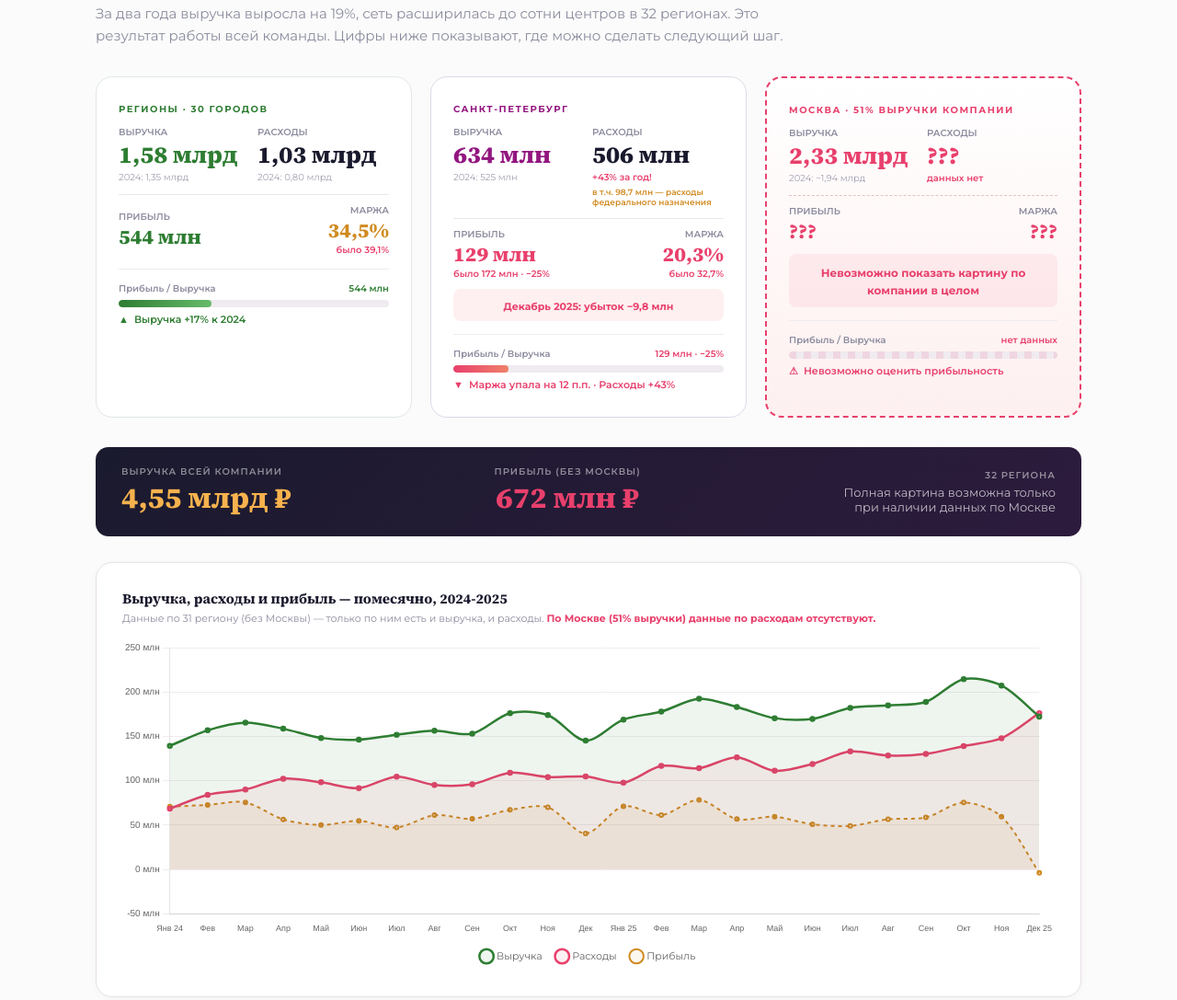
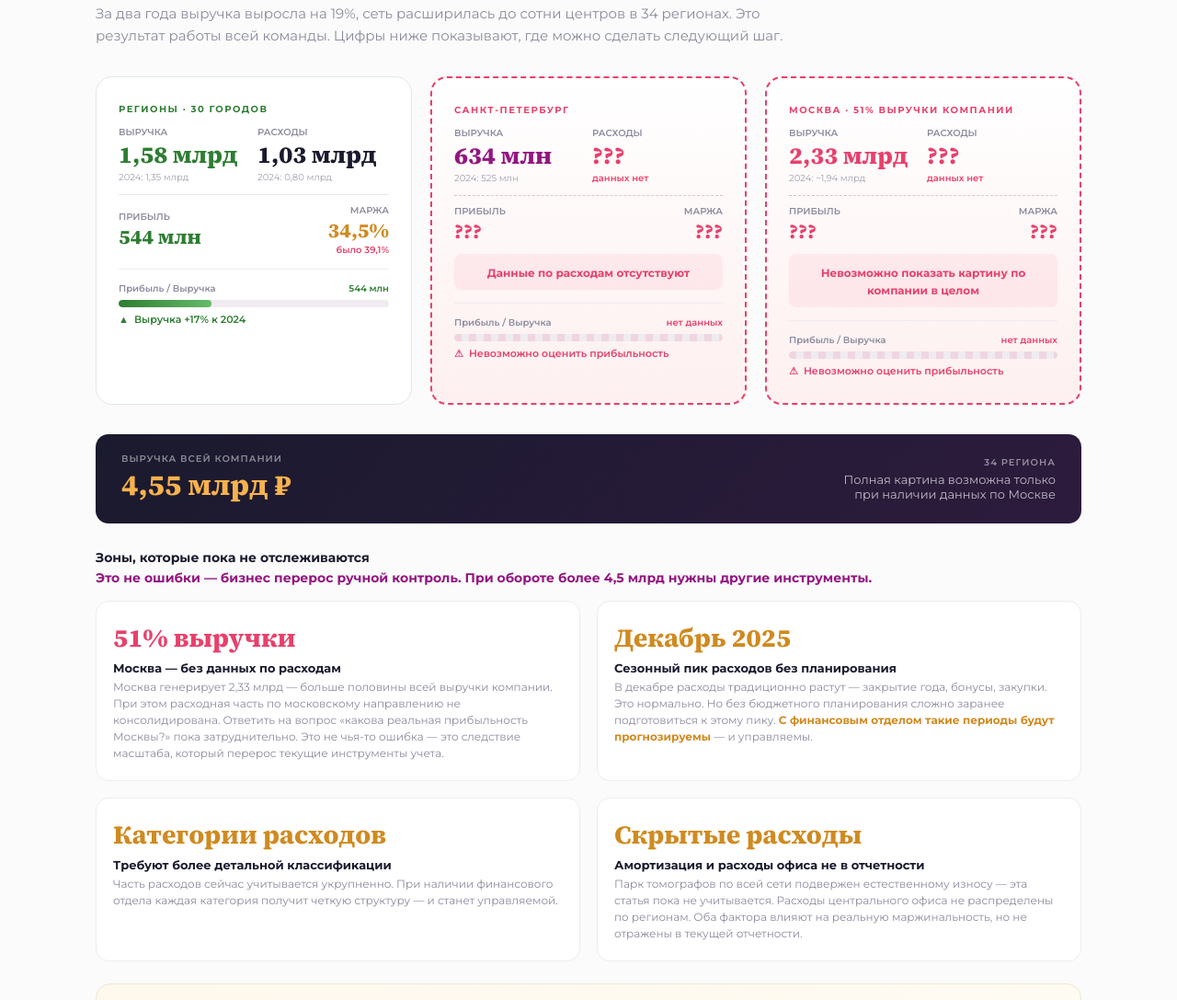
Before and after one commit to picassokazan-dot/strategic2026, a plain HTML site: page index.html in a window 1280 px wide. Shown: the part 2824-3911 px from the top of the page at 92% size. Drawn offline with nearby package versions, Linux system fonts and the light colour scheme; animation ran at ten frames a second.

Commit message:
feat: обновить CC 2026.html
Удалена диаграмма помесячных данных, СПБ приведен к формату МСК (нет данных),
удалены прибыль без Москвы и маржа, 32 региона заменены на 34.

Co-Authored-By: Claude Opus 4.6 (1M context) <noreply@anthropic.com>

```diff
--- a/index.html
+++ b/index.html
@@ -485,7 +485,7 @@
 
       <div class="zb-subtitle">Как устроен финансовый контроль сегодня</div>
       <p>Бухгалтерия компании работает. Деньги считаются, налоги платятся, зарплаты начисляются. Команда делает свою работу добросовестно — и именно благодаря этим людям компания функционирует каждый день.</p>
-      <p>При этом стоит посмотреть на масштаб: федеральная сеть из сотни центров в 32 регионах, с оборотом более 4,5 млрд рублей — и <strong style="color:#931680">всего 4 человека в управленческой аналитике</strong>. Бухгалтерия — порядка 20 сотрудников — выполняет свои прямые функции, но при этом <strong style="color:#D08A20">вынуждена брать на себя задачи финансового контроля</strong>, которые не являются её профильной зоной ответственности. Когда компания была меньше, этого хватало. Сейчас масштаб вырос, а структура осталась прежней — и это не вопрос качества работы людей, а вопрос соответствия инструмента масштабу задачи.</p>
+      <p>При этом стоит посмотреть на масштаб: федеральная сеть из сотни центров в 34 регионах, с оборотом более 4,5 млрд рублей — и <strong style="color:#931680">всего 4 человека в управленческой аналитике</strong>. Бухгалтерия — порядка 20 сотрудников — выполняет свои прямые функции, но при этом <strong style="color:#D08A20">вынуждена брать на себя задачи финансового контроля</strong>, которые не являются её профильной зоной ответственности. Когда компания была меньше, этого хватало. Сейчас масштаб вырос, а структура осталась прежней — и это не вопрос качества работы людей, а вопрос соответствия инструмента масштабу задачи.</p>
 
       <div class="zb-subtitle">1. Данные формируются по запросу, а не поступают автоматически</div>
       <p>Сегодня, чтобы увидеть финансовую картину по конкретному региону, юридическому лицу или направлению, нужно <strong style="color:#E8406C">запросить данные</strong>. После этого команда начинает их собирать — вручную, из разных источников, в сжатые сроки.</p>
@@ -532,7 +532,7 @@
       </table>
 
       <div class="zb-highlight">
-        <p><strong style="color:#931680">Важно понимать:</strong> бухгалтерия и финансовый контроль — это разные функции. Бухгалтерия фиксирует то, что уже произошло. Финансовое управление помогает управлять тем, что произойдет. Направление уже существует — теперь его нужно <strong style="color:#2E7D32">масштабировать под размер компании</strong> и дать ему фокус исключительно на финансовом контроле. При обороте более 4,5 млрд и 32 регионах — это вложение, которое позволит принимать более точные решения о развитии.</p>
+        <p><strong style="color:#931680">Важно понимать:</strong> бухгалтерия и финансовый контроль — это разные функции. Бухгалтерия фиксирует то, что уже произошло. Финансовое управление помогает управлять тем, что произойдет. Направление уже существует — теперь его нужно <strong style="color:#2E7D32">масштабировать под размер компании</strong> и дать ему фокус исключительно на финансовом контроле. При обороте более 4,5 млрд и 34 регионах — это вложение, которое позволит принимать более точные решения о развитии.</p>
       </div>
 
       <div style="margin-top:28px;padding-top:24px;border-top:1px solid #F0EBF0">
@@ -576,7 +576,7 @@
       </div>
 
 
-      <p>Когда компания была маленькой, гибкость была нашим преимуществом. Каждый город настраивал процессы под себя, и это работало. Сейчас у нас сотни центров в 32 регионах плюс новые направления — СЦ, ЦФД, Picasso Lab, ИДР. И то, что раньше было гибкостью, превратилось в сложность, которую важно осознанно перестроить.</p>
+      <p>Когда компания была маленькой, гибкость была нашим преимуществом. Каждый город настраивал процессы под себя, и это работало. Сейчас у нас сотни центров в 34 регионах плюс новые направления — СЦ, ЦФД, Picasso Lab, ИДР. И то, что раньше было гибкостью, превратилось в сложность, которую важно осознанно перестроить.</p>
 
       <div class="zb-subtitle">Сложность №1: направления запускаются по-разному, хотя клиентская база общая</div>
       <p>У нас четыре новых направления. Они работают с теми же клиниками, теми же пациентами, но бизнес-процессы у них — свои. Например, лаборатория и ЦФД могут обслуживать одного и того же партнера, но он получает счета от разных отделов, подписывает разные договоры, сталкивается с разными регламентами.</p>
@@ -886,7 +886,7 @@
       </div>
 
       <p>В компании сильная команда. Это люди, которые строили бизнес с нуля, проходили этапы роста, открывали новые центры, запускали направления. <strong style="color:#2E7D32">Это наш главный ресурс и наше конкурентное преимущество.</strong></p>
-      <p>Сейчас компания вышла на новый масштаб: сотни центров в 32 регионах, новые направления, усложнившаяся структура. И мы видим, что те инструменты и подходы к управлению людьми, которые работали раньше, сегодня требуют донастройки.</p>
+      <p>Сейчас компания вышла на новый масштаб: сотни центров в 34 регионах, новые направления, усложнившаяся структура. И мы видим, что те инструменты и подходы к управлению людьми, которые работали раньше, сегодня требуют донастройки.</p>
       <p>Мы не говорим о кризисе. Мы говорим о <strong style="color:#931680">естественном этапе развития</strong>: когда бизнес вырос, система управления людьми должна за ним подтянуться.</p>
       <p>Если этого не сделать, вот к чему мы придем в ближайшие 1–2 года:</p>
       <ul>
@@ -968,7 +968,7 @@
 <section id="section-finance" style="max-width:1200px;margin:0 auto;padding:40px 32px 20px">
   <div class="sn">02 — Финансовая картина</div>
   <div class="st">Бизнес <em>вырос</em> — это главное</div>
-  <div class="ss">За два года выручка выросла на 19%, сеть расширилась до сотни центров в 32 регионах. Это результат работы всей команды. Цифры ниже показывают, где можно сделать следующий шаг.</div>
+  <div class="ss">За два года выручка выросла на 19%, сеть расширилась до сотни центров в 34 регионах. Это результат работы всей команды. Цифры ниже показывают, где можно сделать следующий шаг.</div>
 
   <!-- 3 REGIONAL BLOCKS -->
   <div style="display:grid;grid-template-columns:1fr 1fr 1fr;gap:20px;margin-bottom:32px">
@@ -992,23 +992,23 @@
     </div>
 
     <!-- СПБ -->
-    <div class="hover-lift" style="background:#fff;border:1px solid #E0D8E8;border-radius:18px;padding:28px 24px">
-      <div style="font-size:10px;font-weight:700;text-transform:uppercase;letter-spacing:1.5px;color:#931680;margin-bottom:12px">Санкт-Петербург</div>
+    <div class="hover-lift-red" style="background:linear-gradient(180deg,#fff,#FEF0F0);border:2px dashed #E8406C;border-radius:18px;padding:28px 24px;position:relative">
+      <div style="font-size:10px;font-weight:700;text-transform:uppercase;letter-spacing:1.5px;color:#E8406C;margin-bottom:12px">Санкт-Петербург</div>
       <div style="display:grid;grid-template-columns:1fr 1fr;gap:8px;margin-bottom:12px">
         <div><div style="font-size:10px;color:#8B8B9E;font-weight:600">ВЫРУЧКА</div><div style="font-family:'Source Serif 4',serif;font-size:26px;font-weight:800;color:#931680">634 млн</div><div style="font-size:10px;color:#A0A0B0">2024: 525 млн</div></div>
-        <div><div style="font-size:10px;color:#8B8B9E;font-weight:600">РАСХОДЫ</div><div style="font-family:'Source Serif 4',serif;font-size:26px;font-weight:800;color:#1A1A2E">506 млн</div><div style="font-size:10px;color:#E8406C;font-weight:600">+43% за год!</div><div style="font-size:9px;color:#D08A20;font-weight:600;margin-top:4px">в т.ч. 98,7 млн — расходы федерального назначения</div></div>
-      </div>
-      <div style="border-top:1px solid #E8E8E8;padding-top:10px;display:flex;justify-content:space-between;align-items:center">
-        <div><div style="font-size:10px;color:#8B8B9E;font-weight:600">ПРИБЫЛЬ</div><div style="font-family:'Source Serif 4',serif;font-size:22px;font-weight:800;color:#E8406C">129 млн</div><div style="font-size:10px;color:#E8406C;font-weight:600">было 172 млн · −25%</div></div>
-        <div style="text-align:right"><div style="font-size:10px;color:#8B8B9E;font-weight:600">МАРЖА</div><div style="font-family:'Source Serif 4',serif;font-size:22px;font-weight:800;color:#E8406C">20,3%</div><div style="font-size:10px;color:#E8406C;font-weight:600">было 32,7%</div></div>
-      </div>
-      <div style="margin-top:10px;background:#FEF0F0;border-radius:8px;padding:8px 12px;text-align:center">
-        <span style="font-size:11px;font-weight:700;color:#E8406C">Декабрь 2025: убыток −9,8 млн</span>
+        <div><div style="font-size:10px;color:#8B8B9E;font-weight:600">РАСХОДЫ</div><div style="font-family:'Source Serif 4',serif;font-size:26px;font-weight:800;color:#E8406C">???</div><div style="font-size:10px;color:#E8406C;font-weight:600">данных нет</div></div>
+      </div>
+      <div style="border-top:1px dashed #E8C0C0;padding-top:10px;display:flex;justify-content:space-between;align-items:center">
+        <div><div style="font-size:10px;color:#8B8B9E;font-weight:600">ПРИБЫЛЬ</div><div style="font-family:'Source Serif 4',serif;font-size:22px;font-weight:800;color:#E8406C">???</div></div>
+        <div style="text-align:right"><div style="font-size:10px;color:#8B8B9E;font-weight:600">МАРЖА</div><div style="font-family:'Source Serif 4',serif;font-size:22px;font-weight:800;color:#E8406C">???</div></div>
+      </div>
+      <div style="margin-top:10px;background:rgba(232,64,108,.08);border-radius:8px;padding:10px 14px;text-align:center">
+        <span style="font-size:12px;font-weight:700;color:#E8406C">Данные по расходам отсутствуют</span>
       </div>
       <div class="mini-bar-wrap">
-        <div class="mini-bar-label"><span>Прибыль / Выручка</span><span style="color:#E8406C">129 млн · −25%</span></div>
-        <div class="mini-bar-track"><div class="mini-bar-fill" style="background:linear-gradient(90deg,#E8406C,#EF816A)" data-target="20.3"></div></div>
-        <div class="mini-bar-change" style="color:#E8406C"><span>▼</span> Маржа упала на 12 п.п. · Расходы +43%</div>
+        <div class="mini-bar-label"><span>Прибыль / Выручка</span><span style="color:#E8406C">нет данных</span></div>
+        <div class="mini-bar-track"><div style="height:100%;border-radius:4px;background:repeating-linear-gradient(90deg,#E8406C20 0,#E8406C20 8px,transparent 8px,transparent 16px);width:100%"></div></div>
+        <div class="mini-bar-change" style="color:#E8406C"><span>⚠</span> Невозможно оценить прибыльность</div>
       </div>
     </div>
 
@@ -1041,22 +1041,12 @@
       <div style="font-size:10px;color:rgba(255,255,255,.5);font-weight:600;text-transform:uppercase;letter-spacing:1px">ВЫРУЧКА ВСЕЙ КОМПАНИИ</div>
       <div style="font-family:'Source Serif 4',serif;font-size:32px;font-weight:800;color:#F8B24D">4,55 млрд ₽</div>
     </div>
-    <div style="text-align:center">
-      <div style="font-size:10px;color:rgba(255,255,255,.5);font-weight:600;text-transform:uppercase;letter-spacing:1px">ПРИБЫЛЬ (БЕЗ МОСКВЫ)</div>
-      <div style="font-family:'Source Serif 4',serif;font-size:32px;font-weight:800;color:#E8406C">672 млн ₽</div>
-    </div>
     <div style="text-align:right">
-      <div style="font-size:10px;color:rgba(255,255,255,.5);font-weight:600;text-transform:uppercase;letter-spacing:1px">32 РЕГИОНА</div>
+      <div style="font-size:10px;color:rgba(255,255,255,.5);font-weight:600;text-transform:uppercase;letter-spacing:1px">34 РЕГИОНА</div>
       <div style="font-size:13px;color:rgba(255,255,255,.7);margin-top:4px">Полная картина возможна только<br>при наличии данных по Москве</div>
     </div>
   </div>
 
-  <!-- Main chart -->
-  <div style="background:#fff;border:1px solid #E8E0E8;border-radius:18px;padding:28px;margin-bottom:24px;box-shadow:0 2px 8px rgba(0,0,0,.03)">
-    <div style="font-family:'Source Serif 4',serif;font-size:15px;font-weight:700;color:#1A1A2E;margin-bottom:4px">Выручка, расходы и прибыль — помесячно, 2024-2025</div>
-    <div style="font-size:11px;color:#8B8B9E;margin-bottom:16px">Данные по 31 региону (без Москвы) — только по ним есть и выручка, и расходы. <strong style="color:#E8406C">По Москве (51% выручки) данные по расходам отсутствуют.</strong></div>
-    <canvas id="mainChart" height="300" style="max-height:360px"></canvas>
-  </div>
 
   <!-- Two charts -->
 
@@ -1227,14 +1217,6 @@
     <div>
       <div style="font-family:'Source Serif 4',serif;font-size:36px;font-weight:800;color:#F8B24D">4,55</div>
       <div style="font-size:10px;color:rgba(255,255,255,.5);font-weight:600;text-transform:uppercase;letter-spacing:1px;margin-top:4px">млрд выручка</div>
-    </div>
-    <div>
-      <div style="font-family:'Source Serif 4',serif;font-size:36px;font-weight:800;color:#E8406C">30,4%</div>
-      <div style="font-size:10px;color:rgba(255,255,255,.5);font-weight:600;text-transform:uppercase;letter-spacing:1px;margin-top:4px">маржа ↓ было 37%</div>
-    </div>
-    <div>
-      <div style="font-family:'Source Serif 4',serif;font-size:36px;font-weight:800;color:#E8406C">51%</div>
-      <div style="font-size:10px;color:rgba(255,255,255,.5);font-weight:600;text-transform:uppercase;letter-spacing:1px;margin-top:4px">выручки без учета расходов</div>
     </div>
     <div>
       <div style="font-family:'Source Serif 4',serif;font-size:36px;font-weight:800;color:#66BB6A">32</div>
@@ -1701,11 +1683,6 @@ const exp=[68.5,84.1,90.0,102.3,98.2,91.6,104.6,95.2,96.0,109.0,104.1,104.7,97.8
 const prof=rev.map((r,i)=>+(r-exp[i]).toFixed(1));
 const cDef={responsive:true,plugins:{legend:{position:'bottom',labels:{font:{size:11,family:'Montserrat'},usePointStyle:true,padding:16}}}};
 
-new Chart(document.getElementById('mainChart'),{type:'line',data:{labels:m24,datasets:[
-  {label:'Выручка',data:rev,borderColor:'#2E7D32',backgroundColor:'rgba(46,125,50,.08)',fill:true,tension:.3,borderWidth:2.5,pointRadius:2},
-  {label:'Расходы',data:exp,borderColor:'#E8406C',backgroundColor:'rgba(232,64,108,.08)',fill:true,tension:.3,borderWidth:2.5,pointRadius:2},
-  {label:'Прибыль',data:prof,borderColor:'#D08A20',backgroundColor:'rgba(208,138,32,.08)',fill:true,tension:.3,borderWidth:2,pointRadius:2,borderDash:[4,4]}
-]},options:{...cDef,scales:{y:{ticks:{callback:v=>v+' млн',font:{size:10}},grid:{color:'#F0EBF0'}},x:{ticks:{font:{size:9},maxRotation:45},grid:{display:false}}}}});
 
 // === ПРЕЗЕНТАЦИОННЫЙ РЕЖИМ ===
 const sections = [];
```
